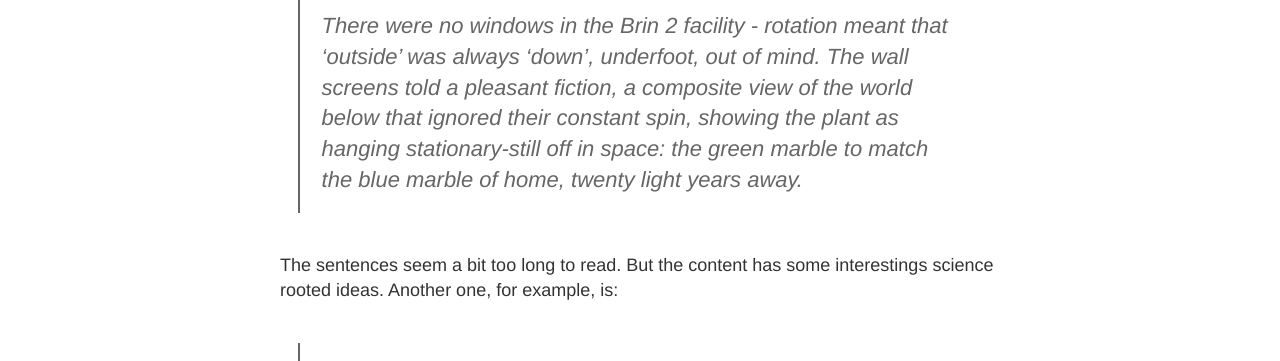
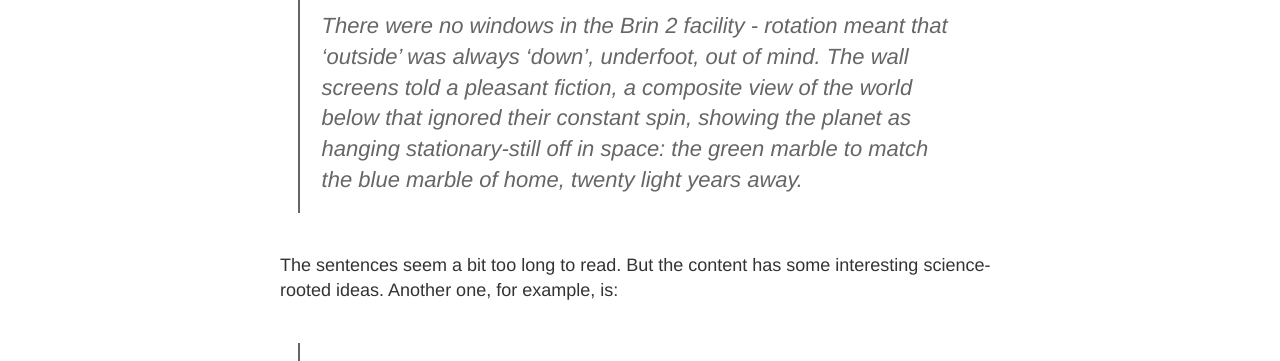
Before and after one commit to MLbyML/Addons, a Jekyll site: the page built from _posts/2021-03-10-Children-Of-Time.md, in a window 1280 px wide. Shown: the part 298-659 px from the top of the page. Built offline with Jekyll 4.4.1, drawn with Linux system fonts in a browser that asks for light colours; a script that is not in the unit is left out; comment, search, counter and statistics services are not loaded.

Commit message:
update post

```diff
--- a/_posts/2021-03-10-Children-Of-Time.md
+++ b/_posts/2021-03-10-Children-Of-Time.md
@@ -10,8 +10,8 @@ comments: true
 
 *Children of Time* delves into the hard scifi genre almost immediately. For example,
 
->There were no windows in the Brin 2 facility - rotation meant that 'outside' was always 'down', underfoot, out of mind. The wall screens told a pleasant fiction, a composite view of the world below that ignored their constant spin, showing the plant as hanging stationary-still off in space: the green marble to match the blue marble of home, twenty light years away.
+>There were no windows in the Brin 2 facility - rotation meant that 'outside' was always 'down', underfoot, out of mind. The wall screens told a pleasant fiction, a composite view of the world below that ignored their constant spin, showing the planet as hanging stationary-still off in space: the green marble to match the blue marble of home, twenty light years away.
 
-The sentences seem a bit too long to read. But the content has some interestings science rooted ideas. Another one, for example, is:
+The sentences seem a bit too long to read. But the content has some interesting science-rooted ideas. Another one, for example, is:
 
 >Alongside the Barrel was the Flask: the delivery system for the virus that would accelerate the monkeys along their way - they would stride, in a mere century of two, across physical and mental distances that had taken humanity millions of long and hostile years
```
